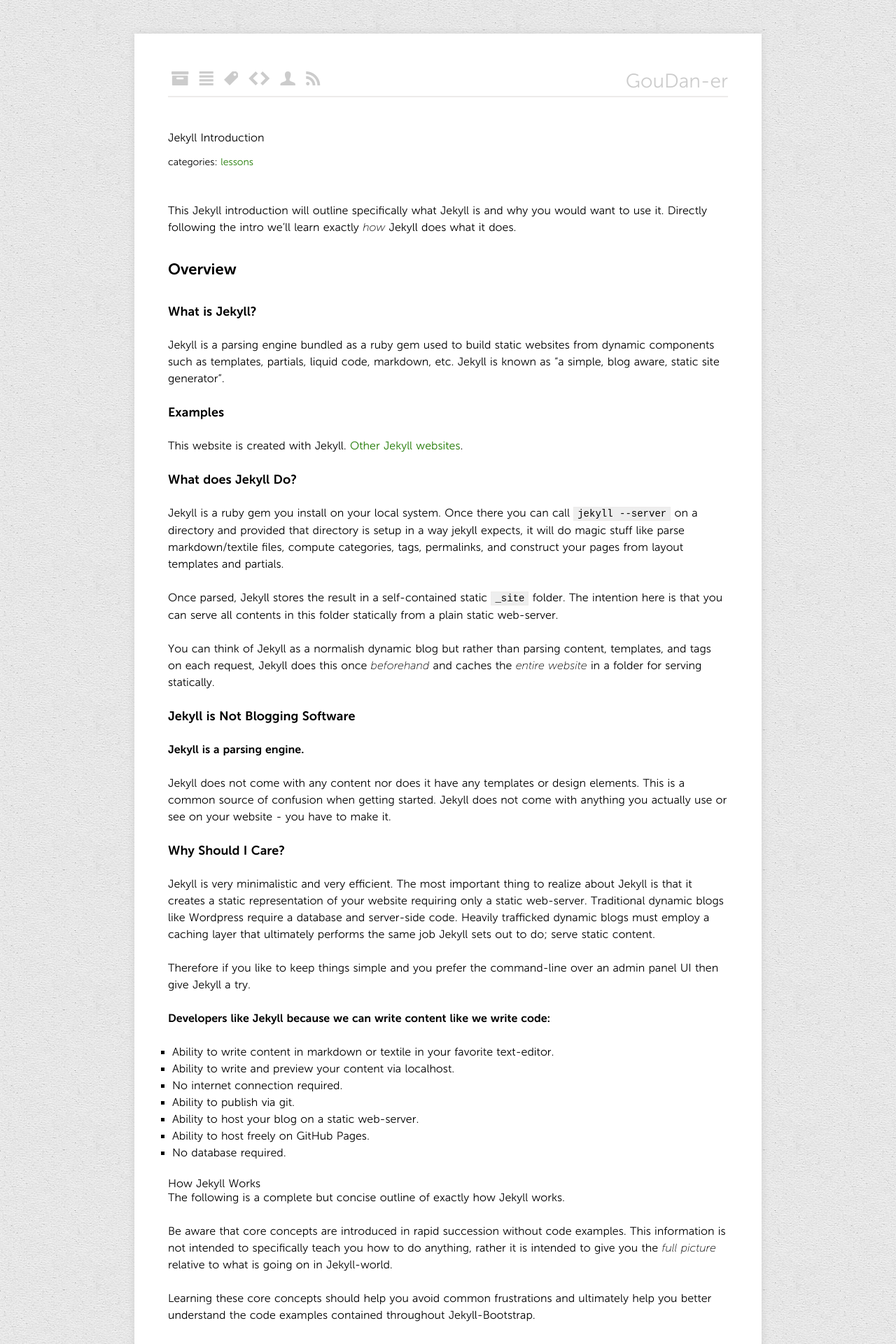
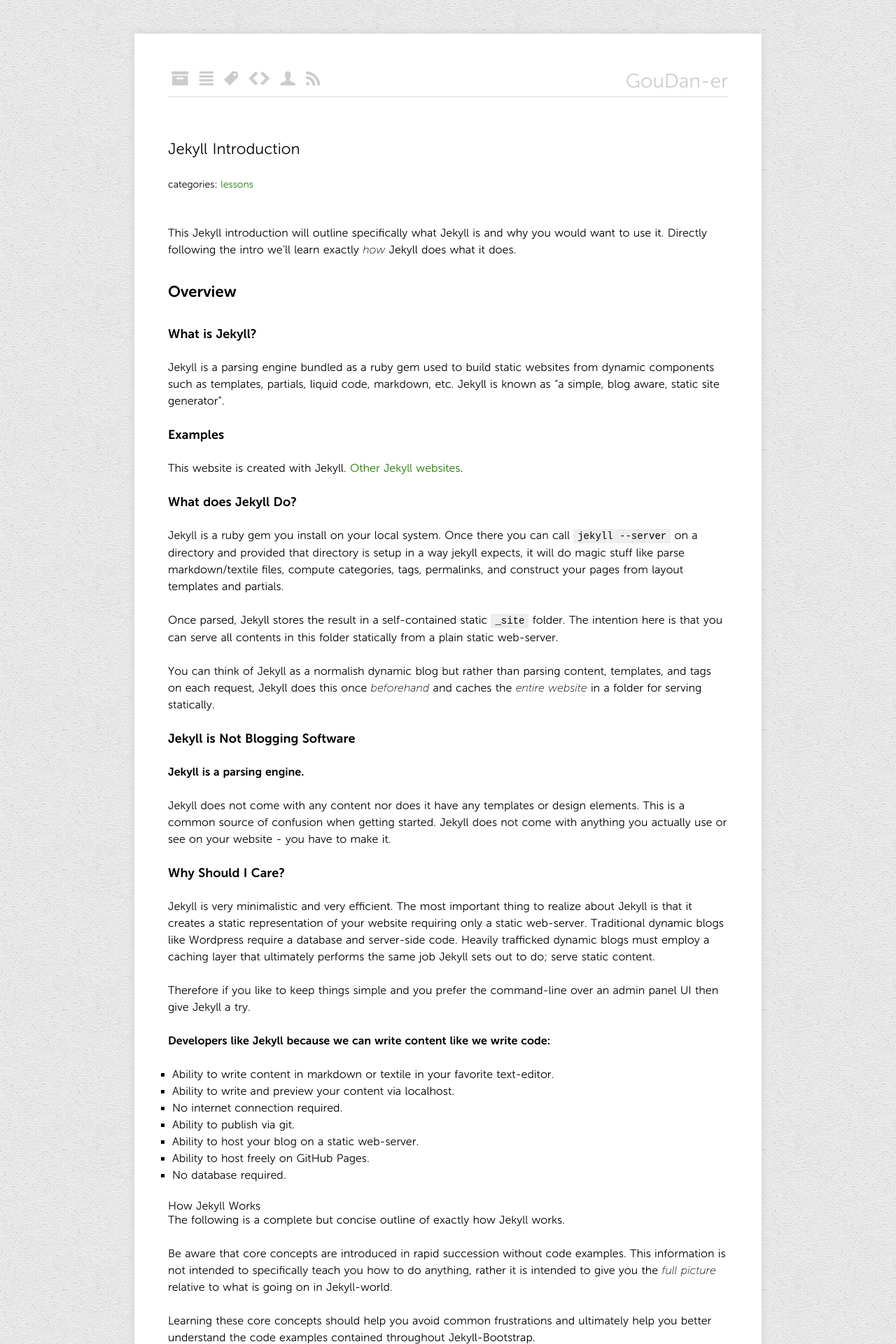
Before and after one commit to goudan-er/goudan-er.github.io, a Jekyll site: the page built from _posts/core-samples/2011-12-29-jekyll-introduction.md, in a window 1280 px wide. Shown: the top 1920 px of the page at 70% size. Built offline with Jekyll 4.4.1, drawn with Linux system fonts in a browser that asks for light colours; nearby versions of some CDN libraries; Markdown is read by kramdown in place of the engine named in the settings; comment, search, counter and statistics services are not loaded.

Commit message:
version 0.1

```diff
--- a/index.html
+++ b/index.html
@@ -2,8 +2,8 @@
 layout: page
 author: Wenyuan Yan
 <!-- title: work harder -->
-<!-- title: Talk is Cheap -->
-title: Home
+title: Talk is Cheap
+<!-- title: Home -->
 ---
 
 <ul class="listing">
--- a/media/css/screen-mobil.css
+++ b/media/css/screen-mobil.css
@@ -150,6 +150,12 @@
     color: #000;
     display: inline-block;
     font-size: 28px;
+}
+
+h1.pagetitle
+{
+    font-size: 22px;
+    line-height: 48px;
 }
 
 h2
--- a/media/css/screen.css
+++ b/media/css/screen.css
@@ -155,6 +155,12 @@
     color: #ccc;
     display: inline-block;
     font-size: 28px;
+}
+
+h1.pagetitle
+{
+    font-size: 22px;
+    line-height: 48px;
 }
 
 h2
```
